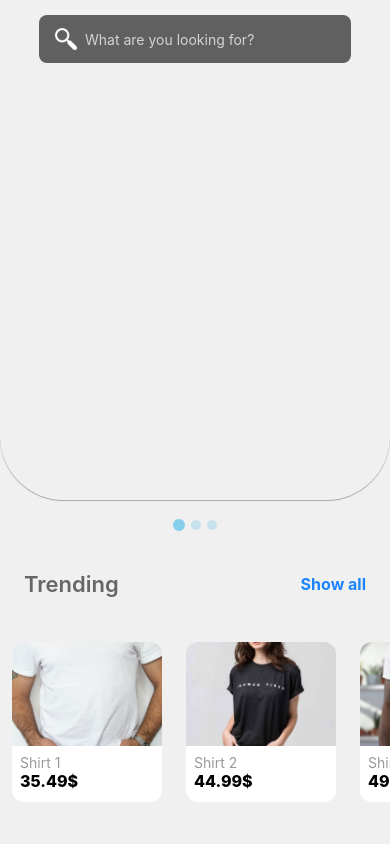
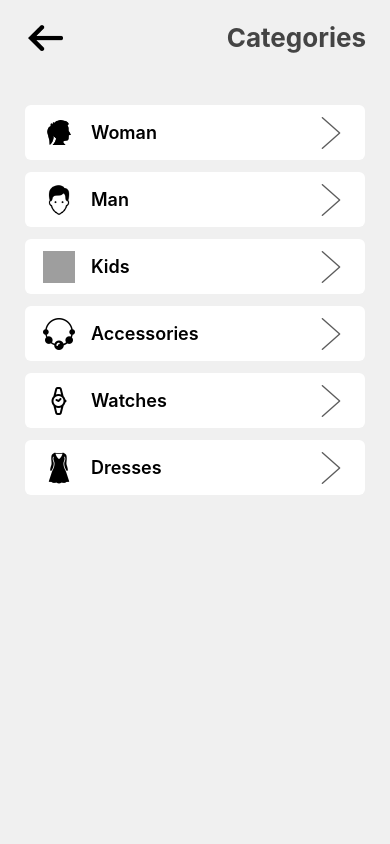
Before and after one commit to richpoteto/ShoppingApp, a React Native app: screen /Categories in a window 390 px wide. Shown: the top 844 px of the page. Built offline with nearby package versions, Linux system fonts and the light colour scheme; grey boxes are pictures that could not be loaded.

Commit message:
Update: CategoriesScreen

```diff
--- a/App.tsx
+++ b/App.tsx
@@ -5,6 +5,7 @@ import {createNativeStackNavigator} from '@react-navigation/native-stack';
 //Screens
 import HomeScreen from './src/screens/HomeScreen';
 import TrendingScreen from './src/screens/TrendingScreen';
+import CategoriesScreen from './src/screens/CategoriesScreen';
 
 function App(): JSX.Element {
   const Stack = createNativeStackNavigator();
@@ -16,6 +17,7 @@ function App(): JSX.Element {
         }}>
         <Stack.Screen name="Home" component={HomeScreen} />
         <Stack.Screen name="Trending" component={TrendingScreen} />
+        <Stack.Screen name="Categories" component={CategoriesScreen} />
       </Stack.Navigator>
     </NavigationContainer>
   );
--- /dev/null
+++ b/src/screens/CategoriesScreen.tsx
@@ -0,0 +1,29 @@
+import {Dimensions, StyleSheet, View} from 'react-native';
+import React, {FC} from 'react';
+
+const dimensions = Dimensions.get('window');
+const screen = dimensions.height;
+
+//Components
+import Header from '../components/Header';
+import Categories from '../components/Categories';
+
+const CategoriesScreen: FC = () => {
+  return (
+    <View style={styles.container}>
+      <Header title="Categories" />
+      <Categories onScreen={true} />
+    </View>
+  );
+};
+
+const styles = StyleSheet.create({
+  container: {
+    flex: 1,
+    alignItems: 'center',
+    backgroundColor: '#f0f0f0',
+    minHeight: screen,
+  },
+});
+
+export default CategoriesScreen;
```
